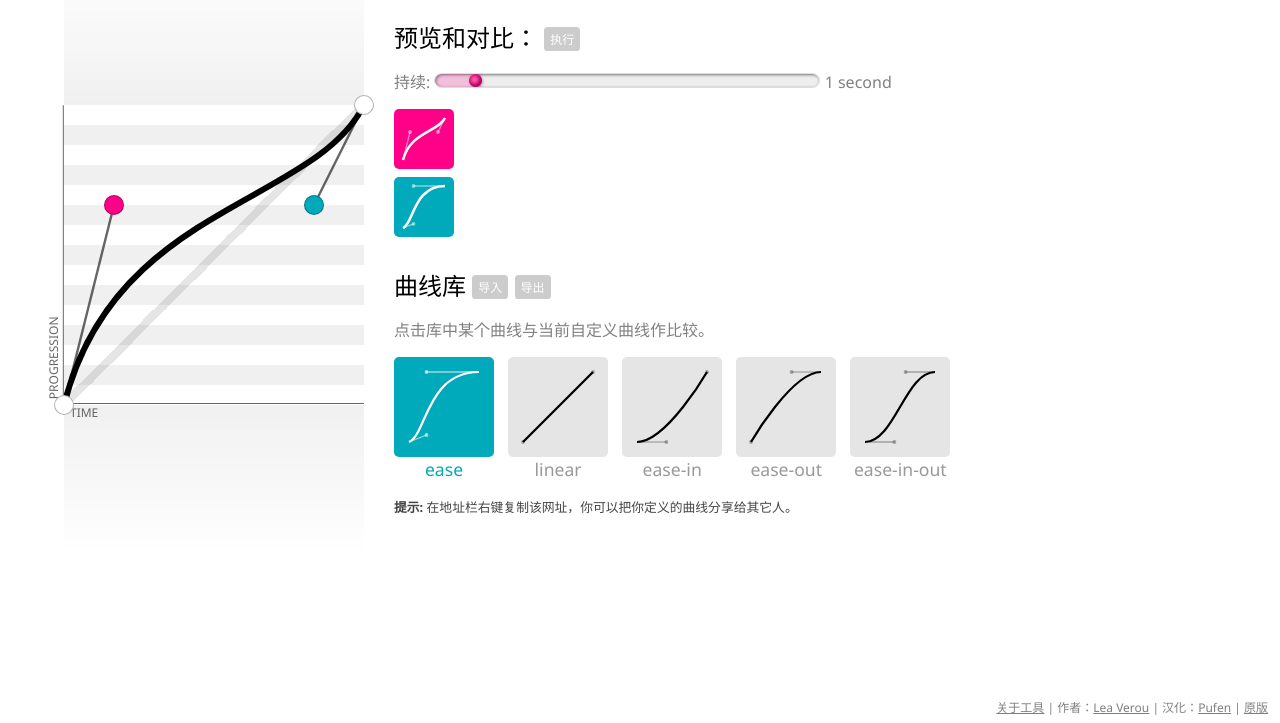
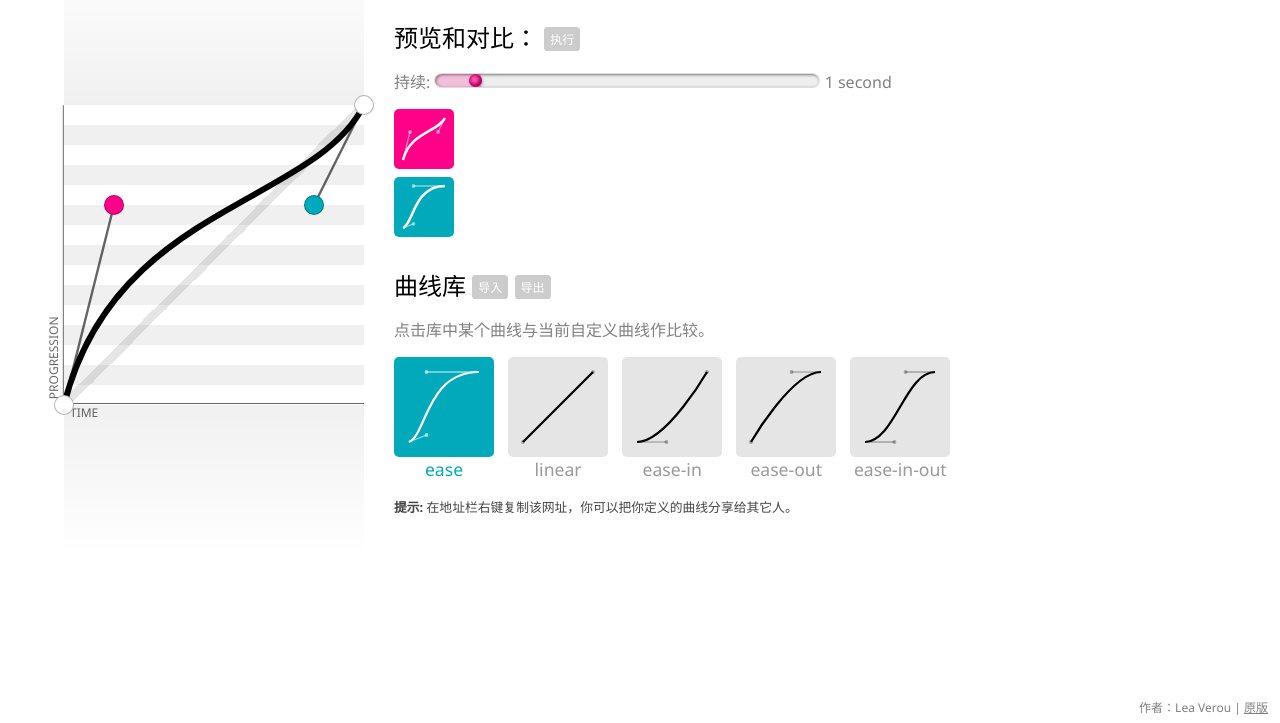
Before and after one commit to yansuran/yansuran.github.io, a plain HTML site: page plugin/cubic-bezier/index.html in a window 1280 px wide. Shown: the part 77-800 px from the top of the page. Drawn offline with Linux system fonts and the light colour scheme.

Commit message:
cubic-bezier
footer information

```diff
--- a/plugin/cubic-bezier/index.html
+++ b/plugin/cubic-bezier/index.html
@@ -64,7 +64,7 @@
 </section>
 
 <footer>
-    <a href="http://leaverou.me/2011/09/a-better-tool-for-cubic-bezier-easing/" target="_blank">关于工具</a> | 作者：<a href="http://leaverou.me" target="_blank">Lea Verou</a> | 汉化：<a href="http://www.pufen.net" target="_blank">Pufen</a> | <a href="http://cubic-bezier.com/" target="_blank">原版</a>
+   作者：Lea Verou | <a href="http://cubic-bezier.com/" target="_blank">原版</a>
 </footer>
 
 <script src="chainvas.min.js"></script>
```
